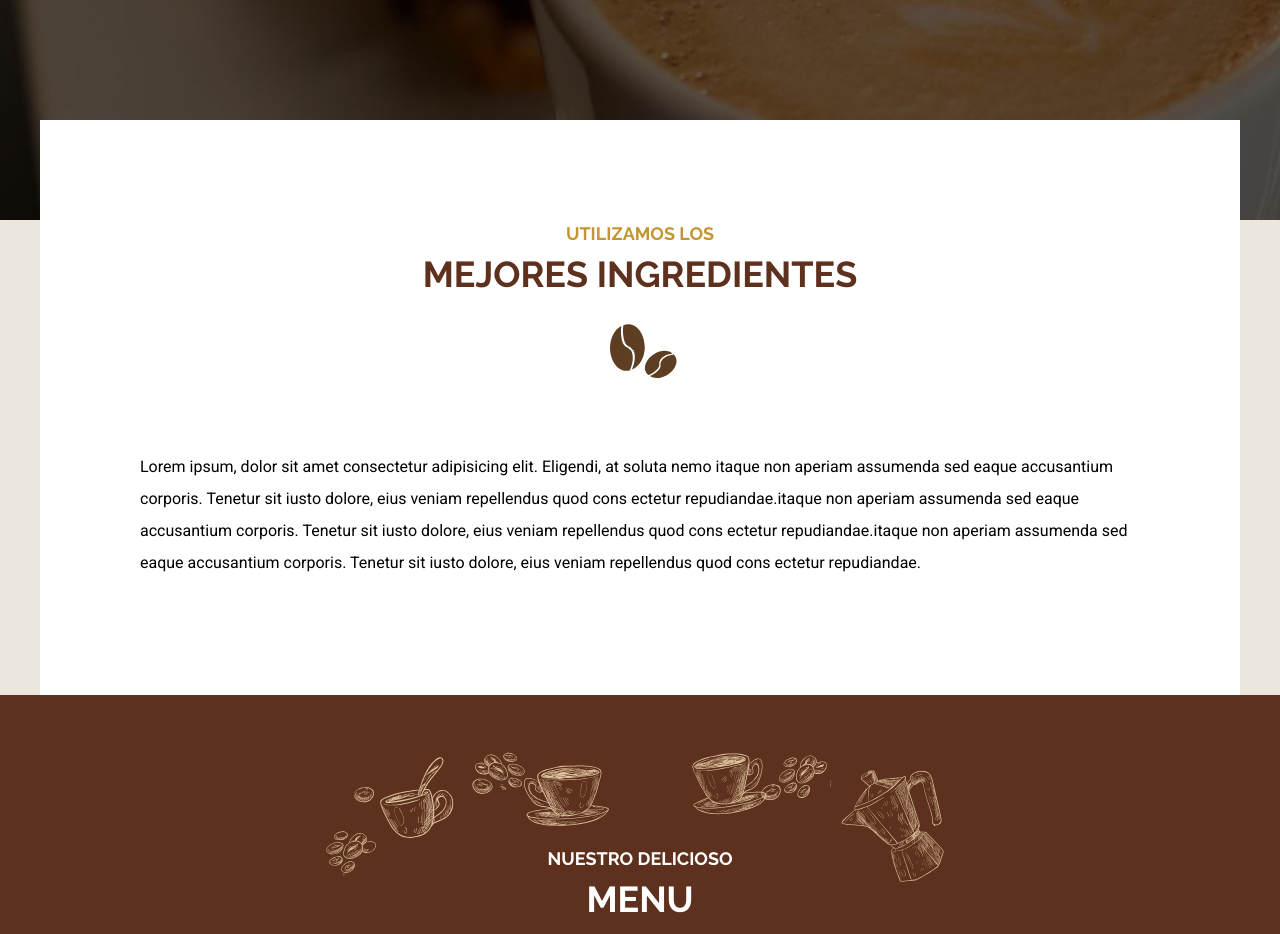
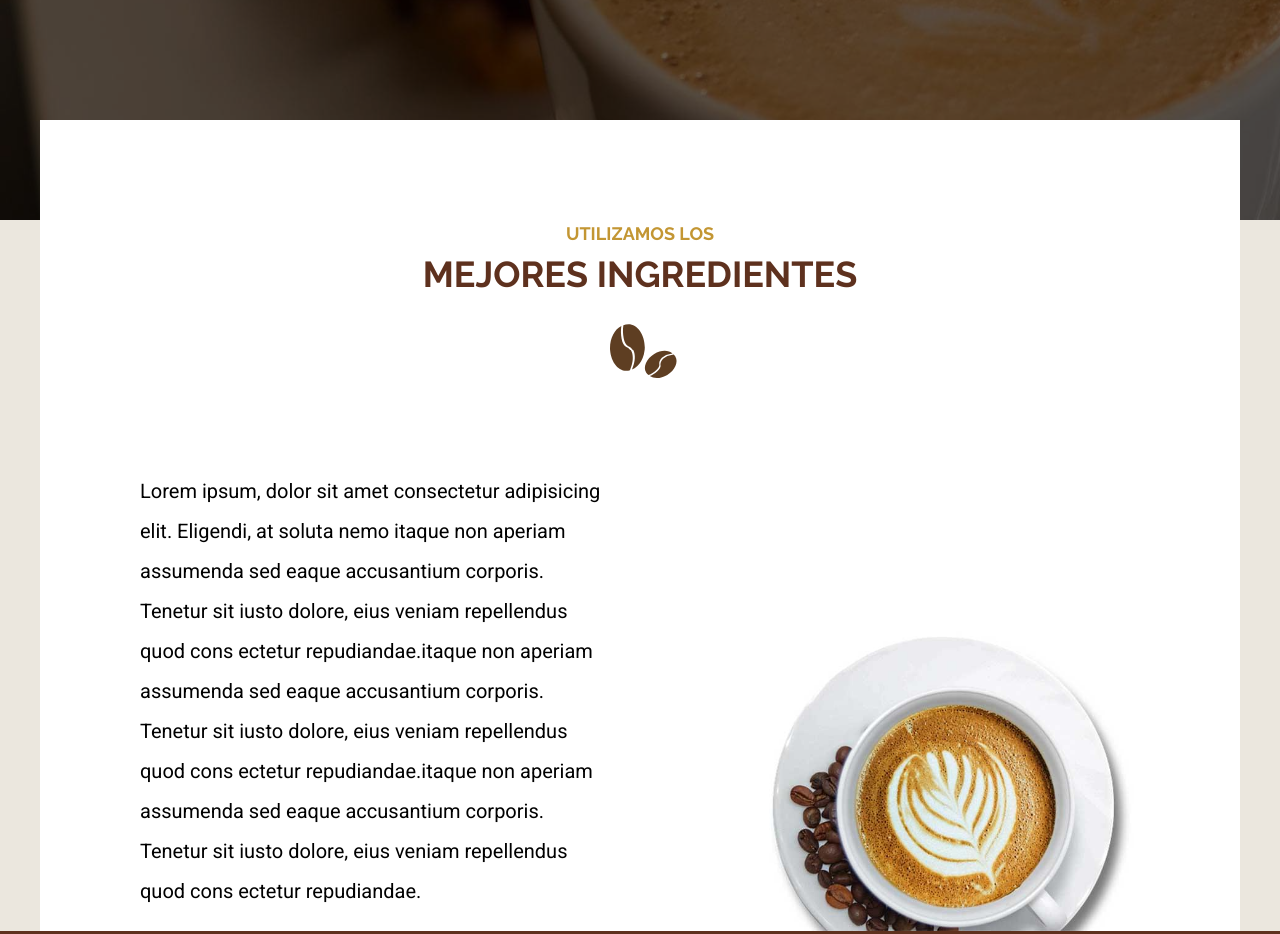
Before and after one commit to fabianallvarez/cafeteria, a website: page menu.html in a window 1280 px wide. Shown: the part 480-1414 px from the top of the page. Drawn offline with Linux system fonts and the light colour scheme; a web font is replaced by a local one.

Commit message:
Ft: agregando css al menu

```diff
--- a/menu.html
+++ b/menu.html
@@ -36,7 +36,7 @@
         </div>
     </header>
 
-    <main class="contenedor contenido-principal">
+    <main class="contenedor contenido-principal padding-bottom-0">
         <h2><span>Utilizamos los</span>Mejores Ingredientes</h2>
 
         <div class="contenido-menu">
--- a/src/scss/app.scss
+++ b/src/scss/app.scss
@@ -3,3 +3,5 @@
 @use 'footer';
 @use 'inicio';
 @use 'internas';
+
+@use 'utilidades';
--- a/src/scss/base/_index.scss
+++ b/src/scss/base/_index.scss
@@ -3,4 +3,3 @@
 @forward 'mixins';
 @forward 'globales';
 @forward 'tipografia';
-@forward 'utilidades';
--- a/src/scss/internas/_index.scss
+++ b/src/scss/internas/_index.scss
@@ -1,2 +1,3 @@
 @forward 'nosotros';
 @forward 'proceso';
+@forward 'menu';
--- /dev/null
+++ b/src/scss/internas/_menu.scss
@@ -0,0 +1,31 @@
+@use 'base/variables' as v;
+@use 'base/mixins' as m;
+
+.contenido-menu {
+    background-image: url(../img/cafe.jpg);
+    background-repeat: no-repeat;
+    background-position: center bottom;
+    background-size: 100%;
+    aspect-ratio: 3 / 6;
+
+
+    @include m.telefono {
+        aspect-ratio: 3 / 4;
+    }
+
+    @include m.tablet {
+        @include m.grid(2, v.$separacion);
+        aspect-ratio: 16 / 6;
+        background-size: 40%;
+        background-position: bottom right;
+    }
+
+    .texto {
+        p {
+            font-size: 2rem;
+        }
+
+    }
+
+
+}
--- /dev/null
+++ b/src/scss/utilidades/_index.scss
@@ -0,0 +1 @@
+@forward 'utilidades';
--- a/src/scss/base/_utilidades.scss
+++ b/src/scss/utilidades/_utilidades.scss
@@ -1,4 +1,4 @@
-@use 'variables' as v;
+@use 'base/variables' as v;
 
 .text_center {
     text-align: center;
@@ -11,3 +11,7 @@
 .margin-negativo-10 {
     margin-top: -10rem;
 }
+
+.padding-bottom-0 {
+    padding-bottom: 0;
+}
```
Also changed, not shown: build/css/app.css.
